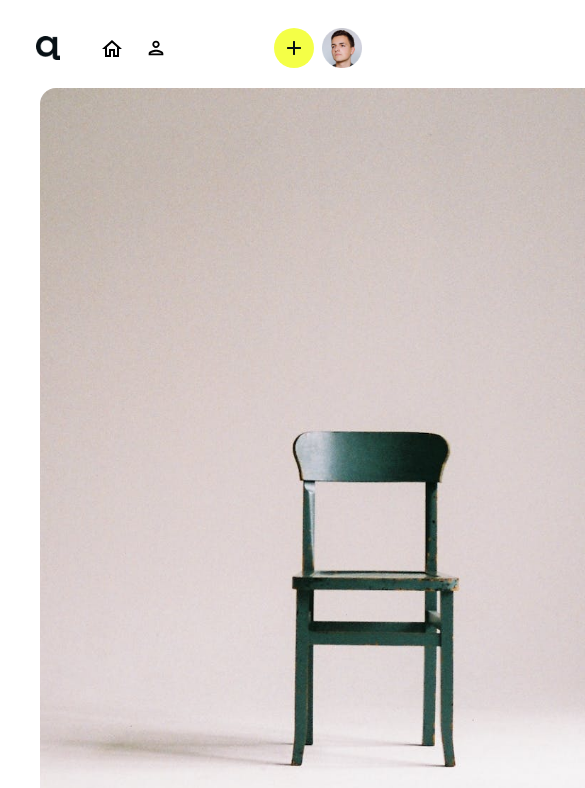
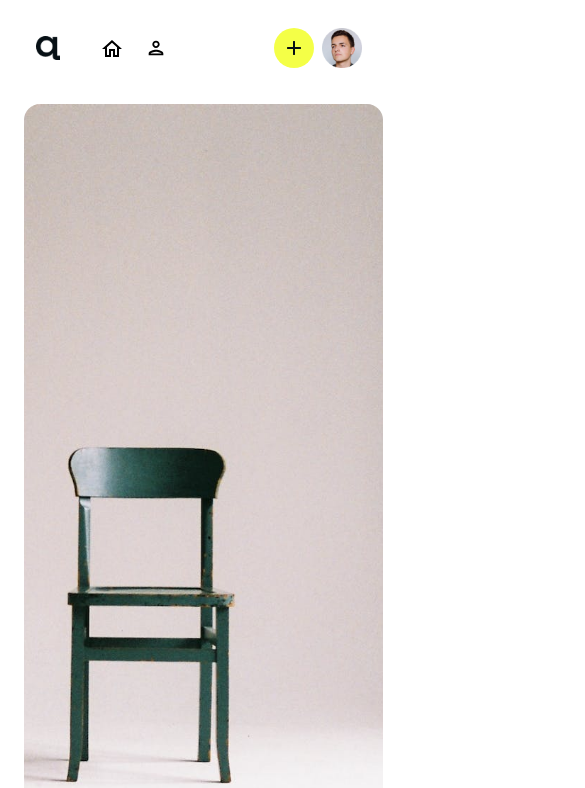
Before and after one commit to amadejaop/01-project-auctionbay-frontend-react, a React (Create React App) app: page /auction in a window 390 px wide. Shown: the top 788 px of the page, 585 px wide, since content can reach past the window. Built offline with nearby package versions, Linux system fonts and the light colour scheme; the HTML template or start-up script is replaced by a standard one.

Commit message:
Add mobile view for auctioned item
Add mobile view for the item in /auction.
Center containers and fix margins for /auctions and /profile (bidding,
won).

```diff
--- a/src/assets/styles/Auction.css
+++ b/src/assets/styles/Auction.css
@@ -125,3 +125,29 @@ input::-webkit-inner-spin-button {
     font-weight: 600;
     width: 40px;
 }
+
+@media screen and (max-width: 700px) {
+    .item-container {
+        display: flex;
+        flex-direction: column;
+        width: 92%;
+        margin: 16px;
+        gap: 16px;
+    }
+    .item-image {
+        width: 100%;
+    }
+}
+
+@media screen and (max-width: 1435px) {
+    .item-container {
+        display: flex;
+        flex-direction: column;
+        width: 96%;
+        margin: 16px;
+        gap: 16px;
+    }
+    .item-image {
+        width: 100%;
+    }
+}
--- a/src/assets/styles/Auctions.css
+++ b/src/assets/styles/Auctions.css
@@ -4,7 +4,7 @@
 }
 
 .auction-card-container {
-    margin: -15px 32px;
+    margin: -15px 32px  16px 32px;
     display: flex;
     flex-direction: row;
     flex-wrap: wrap;
--- a/src/assets/styles/Bidding.css
+++ b/src/assets/styles/Bidding.css
@@ -1,7 +1,8 @@
 .bidding-container {
     display: flex;
+    justify-content: center;
     flex-wrap: wrap;
-    margin: 0 32px;
+    margin: 0 32px 16px 32px;
     gap: 16px;
 }
 
--- a/src/assets/styles/MyAuctions.css
+++ b/src/assets/styles/MyAuctions.css
@@ -1,7 +1,7 @@
 .myauctions-container {
     display: flex;
     flex-wrap: wrap;
-    margin: 0 32px;
+    margin: 0 32px 16px 32px;
     gap: 16px;
 }
 
--- a/src/assets/styles/Won.css
+++ b/src/assets/styles/Won.css
@@ -1,7 +1,8 @@
 .won-container {
     display: flex;
+    justify-content: center;
     flex-wrap: wrap;
-    margin: 0 32px;
+    margin: 0 32px 16px 32px;
     gap: 16px;
 }
 
```
